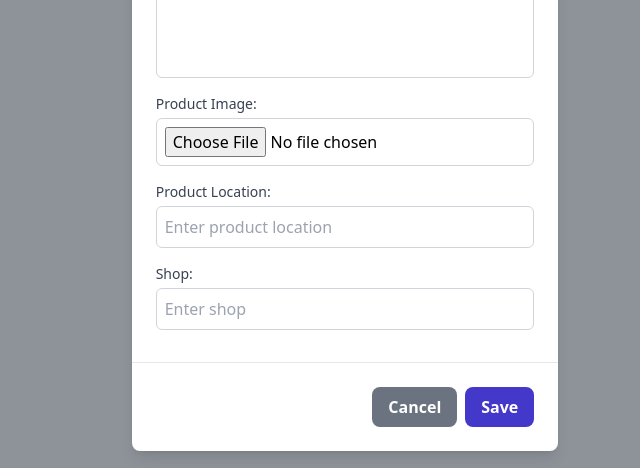
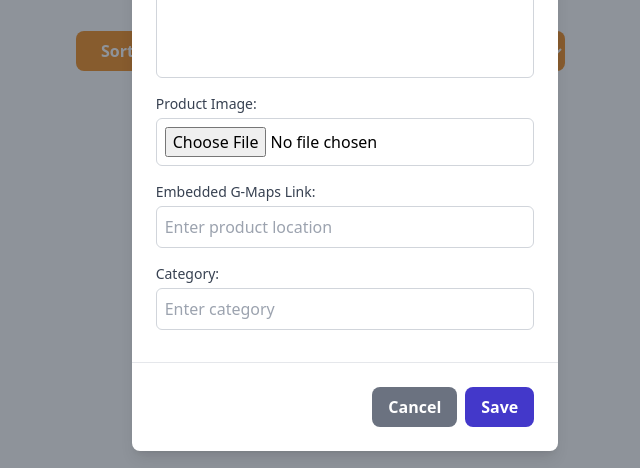
Before and after one commit to souvenir-kita/sovita, a Django app: template display/templates/display.html in a window 1280 px wide, after a click on "Add A Product!". Shown: the part 417-885 px from the top of the page, without its empty margins (295-935 px from the left). Run offline with Django 5.2, Linux system fonts and the light colour scheme; the template is opened without the code that fills it, so the values that code supplies are empty; some libraries are stand-ins or nearby versions.

Commit message:
CRUD AJAX Product (Search & Sort Applied)

```diff
--- a/display/forms.py
+++ b/display/forms.py
@@ -4,4 +4,4 @@ from display.models import Product
 class ProductForm(ModelForm):
     class Meta:
         model = Product
-        fields = ["name", "price", "description", "picture", "location", "shop"]
+        fields = ["name", "price", "description", "picture", "category", "location"]
--- a/display/models.py
+++ b/display/models.py
@@ -8,8 +8,8 @@ class Product(models.Model):
     price = models.DecimalField(max_digits=10, decimal_places=2, validators=[MinValueValidator(0.0)])
     description = models.TextField()
     picture = models.ImageField(null=True, blank=True, upload_to="images/", default='/images/default.png')
-    location = models.CharField(max_length=255)
-    shop = models.CharField(max_length=255)
+    category = models.CharField(max_length=255)
+    location = models.CharField(max_length=511)
 
     def __str__(self):
         return self.name
--- a/display/templates/display.html
+++ b/display/templates/display.html
@@ -5,6 +5,7 @@
 
 <div class="flex flex-col items-center font-sans">
     <div id="product_cards"></div>
+    <div class="flex justify-end mt-4 w-full max-w-7xl p-5">
     <div id="crudModal" tabindex="-1" aria-hidden="true" class="hidden fixed inset-0 z-50 w-full flex items-center justify-center bg-gray-800 bg-opacity-50 overflow-x-hidden overflow-y-auto transition-opacity duration-300 ease-out">
         <div id="crudModalContent" class="relative bg-white rounded-lg shadow-lg w-5/6 sm:w-3/4 md:w-1/2 lg:w-1/3 mx-4 sm:mx-0 transform scale-95 opacity-0 transition-transform transition-opacity duration-300 ease-out">
           <div class="flex items-center justify-between p-4 border-b rounded-t">
@@ -37,12 +38,12 @@
                 <input type="file" id="picture" name="picture" class="mt-1 block w-full border border-gray-300 rounded-md p-2 hover:border-indigo-700" accept="image/*">
               </div>
               <div class="mb-4">
-                <label for="location" class="block text-sm font-medium text-gray-700">Product Location: </label>
+                <label for="location" class="block text-sm font-medium text-gray-700">Embedded G-Maps Link: </label>
                 <input type="text" id="location" name="location" class="mt-1 block w-full border border-gray-300 rounded-md p-2 hover:border-indigo-700" placeholder="Enter product location" required>
               </div>
               <div class="mb-4">
-                <label for="shop" class="block text-sm font-medium text-gray-700">Shop: </label>
-                <input type="text" id="shop" name="shop" class="mt-1 block w-full border border-gray-300 rounded-md p-2 hover:border-indigo-700" placeholder="Enter shop" required>
+                <label for="category" class="block text-sm font-medium text-gray-700">Category: </label>
+                <input type="text" id="category" name="category" class="mt-1 block w-full border border-gray-300 rounded-md p-2 hover:border-indigo-700" placeholder="Enter category" required>
               </div>
             </form>
           </div>
@@ -52,12 +53,37 @@
           </div>
         </div>
     </div>
-    <button data-modal-target="crudModal" data-modal-toggle="crudModal" class="btn bg-indigo-700 hover:bg-indigo-600 text-white font-bold py-2 px-4 rounded-lg transition duration-300 ease-in-out transform hover:-translate-y-1 hover:scale-101 mt-4" onclick="showModal();">
+    <div style="margin-right: 400px;">
+      <select id="sortDropdown" style="text-align: center;" class="bg-[#f09027] text-white font-bold py-2 px-4 rounded-lg transition duration-300 ease-in-out transform hover:bg-[#b85c2c] hover:scale-101 mt-4">
+        <option value="ascending">Sort by Price: Ascending</option>
+        <option value="descending">Sort by Price: Descending</option>
+        <option value="atoz">Sort by Alphabet: A - Z</option>
+        <option value="ztoa">Sort by Alphabet: Z - A</option>
+      </select>
+      <select id="categoryDropdown" style="text-align: center;" class="bg-[#f09027] text-white font-bold py-2 px-4 rounded-lg transition duration-300 ease-in-out transform hover:bg-[#b85c2c] hover:scale-101 mt-4">
+        <option value="all">All Categories</option>
+        <option value="FnB">FnB</option>
+        <option value="Dekorasi">Dekorasi</option>
+        <option value="Pakaian/Kain">Pakaian/Kain</option>
+        <option value="Lulur & Aromateraphy">Lulur & Aromatherapy</option>
+        <option value="Aksesoris">Aksesoris</option>
+      </select>
+    </div>
+</div>
+<button data-modal-target="crudModal" data-modal-toggle="crudModal" style="margin-bottom: 50px;" class="btn bg-[#f09027] hover:bg-[#b85c2c] text-white font-bold py-2 px-4 rounded-lg transition duration-300 ease-in-out transform hover:scale-101 mt-4" onclick="showModal();">
   Add A Product!
 </button>
-</div>
 
 <script>
+    let sortAscending = false;
+
+    document.getElementById("sortDropdown").addEventListener("change", function() {
+    refreshProduct();
+    });
+    document.getElementById("categoryDropdown").addEventListener("change", function() {
+    refreshProduct();
+    });
+
     document.addEventListener("DOMContentLoaded", function() {
         const productElement = document.querySelectorAll('.product-name');
 
@@ -85,7 +111,27 @@
       const productEntries = await getProduct();
       let htmlString = "";
 
-    if (productEntries.length == 0) {
+      const sortOption = document.getElementById("sortDropdown").value;
+      const categoryOption = document.getElementById("categoryDropdown").value;
+
+      let filteredEntries = productEntries.filter((item) => {
+          if (categoryOption === "all") return true;
+          return item.fields.category === categoryOption;
+      });
+
+      filteredEntries.sort((a, b) => {
+          if (sortOption === "ascending") {
+            return a.fields.price - b.fields.price;
+          } else if (sortOption === "descending") {
+            return b.fields.price - a.fields.price;
+          } else if (sortOption === "atoz") {
+            return a.fields.name.localeCompare(b.fields.name);
+          } else {
+            return b.fields.name.localeCompare(a.fields.name);
+          }
+      });
+
+      if (filteredEntries.length === 0) {
           htmlString = `
           <img class="mt-24" src="{{'media/images/noprod.png'}}" alt="No Products Available" style="margin-right: 25px;">
           `;
@@ -93,8 +139,7 @@
           htmlString = `
           <div class="grid grid-cols-1 sm:grid-cols-2 md:grid-cols-3 lg:grid-cols-4 xl:grid-cols-5 gap-5 w-full max-w-7xl p-5 mt-24">
           `;
-
-        productEntries.forEach((item) => {
+          filteredEntries.forEach((item) => {
               const name = item.fields.name;
               const price = item.fields.price;
               const picture = item.fields.picture;
@@ -114,12 +159,11 @@
               </div>
               `;
           });
-
           htmlString += `</div>`;
       }
-
       document.getElementById("product_cards").innerHTML = htmlString;
   }
+
 
     refreshProduct();
     const modal = document.getElementById('crudModal');
--- a/display/templates/view_product.html
+++ b/display/templates/view_product.html
@@ -9,8 +9,8 @@
             <img src="{{ product.picture.url }}" alt="{{ product.name }}" style="width: 150px; height: 150px; object-fit: contain; border-radius: 8px; margin: 0 auto; margin-left: 20px;">
         </div>
         <h4 class="text-lg text-gray-700 mb-2">Price: <span class="font-semibold">${{ product.price }}</span></h4>
-        <h4 class="text-lg text-gray-700 mb-2">Location: <span class="font-semibold">{{ product.location }}</span></h4>
-        <h4 class="text-lg text-gray-700 mb-2">Shop: <span class="font-semibold">{{ product.shop }}</span></h4>
+        <!-- <h4 class="text-lg text-gray-700 mb-2">Location: <span class="font-semibold">{{ product.location }}</span></h4> -->
+        <h4 class="text-lg text-gray-700 mb-2">Category: <span class="font-semibold">{{ product.category }}</span></h4>
         <h4 class="text-lg text-gray-700 mb-2">Description:</h4>
 
         <pre class="bg-gray-100 p-4 rounded-md" style="white-space: pre-wrap; word-wrap: break-word;">{{ product.description }}</pre>
@@ -25,6 +25,6 @@
 
         <a href="{% url 'display:display_main' %}" class="mt-4 inline-block bg-gray-800 text-white font-semibold py-2 px-4 rounded hover:bg-gray-700">Back</a>
     </div>
-    <p><iframe src="https://www.google.com/maps/embed?pb=!1m14!1m8!1m3!1d15778.545695716595!2d115.2110484!3d-8.6308584!3m2!1i1024!2i768!4f13.1!3m3!1m2!1s0x2dd23f0cfe646759%3A0xa5fa73e7fb9caf23!2sRasa%20Bali%20Shop!5e0!3m2!1sen!2sid!4v1729739290519!5m2!1sen!2sid" width="400" height="300" style="border:0;" allowfullscreen="" loading="lazy" referrerpolicy="no-referrer-when-downgrade"></iframe></p>
+    <p style="margin-right: 50px;"><iframe src="{{ product.location }}" width="400" height="300" style="border:0;" allowfullscreen="" loading="lazy" referrerpolicy="no-referrer-when-downgrade"></iframe></p>
 </div>
 {% endblock %}
--- a/display/views.py
+++ b/display/views.py
@@ -38,11 +38,11 @@ def create_product_ajax(request):
     description = request.POST.get("description")
     picture = request.FILES.get("picture")
     location = request.POST.get("location")
-    shop = request.POST.get("shop")
+    category = request.POST.get("category")
 
     new_product = Product(
         name = name, price = price, description = description,
-        picture = picture, location = location, shop = shop,
+        picture = picture,  category = category, location = location,
     )
     new_product.save()
 
--- a/souvenir_kita/urls.py
+++ b/souvenir_kita/urls.py
@@ -24,7 +24,6 @@ urlpatterns = [
     path('admin/', admin.site.urls),
     path('', include('display.urls')),
     path('cart/', include('cart.urls')),
-    path("admin/", admin.site.urls),
     path("authentication/", include("authentication.urls")),
     path("forum/", include("forum.urls")),
 ]+ static(settings.MEDIA_URL, document_root=settings.MEDIA_ROOT)
--- a/templates/navbar.html
+++ b/templates/navbar.html
@@ -1,6 +1,6 @@
 {% extends 'base.html' %}
 {% block content %}
-  <nav class="bg-[#bfa634] border-gray-200 fixed top-0 left-0 z-40 w-full">
+  <nav class="bg-[#f09027] border-gray-200 fixed top-0 left-0 z-40 w-full rounded-md">
     <div class="flex items-center mx-auto max-w-screen-xl p-4">
       <div class="md:hidden flex items-center ml-auto">
         <button class="mobile-menu-button">
@@ -20,7 +20,7 @@
       </div>
     </div>
 
-    <div class="mobile-menu hidden md:hidden bg-[#bfa634] text-black py-4 px-6">
+    <div class="mobile-menu hidden md:hidden bg-[#f09027] text-black py-4 px-6">
       <a href="/" class="block py-2 hover:text-gray-700">Home</a>
       <a href="/" class="block py-2 hover:text-gray-700">About</a>
       <a href="/" class="block py-2 hover:text-gray-700">Contact</a>
```
Also changed, not shown: display/migrations/0007_remove_product_shop_alter_product_location.py (added), display/migrations/0008_product_category.py (added). Lines whose indentation alone changed are shown as unchanged.
